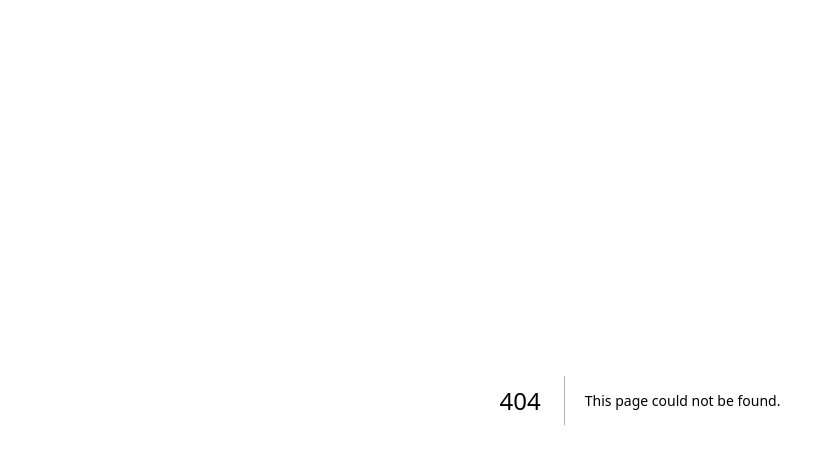
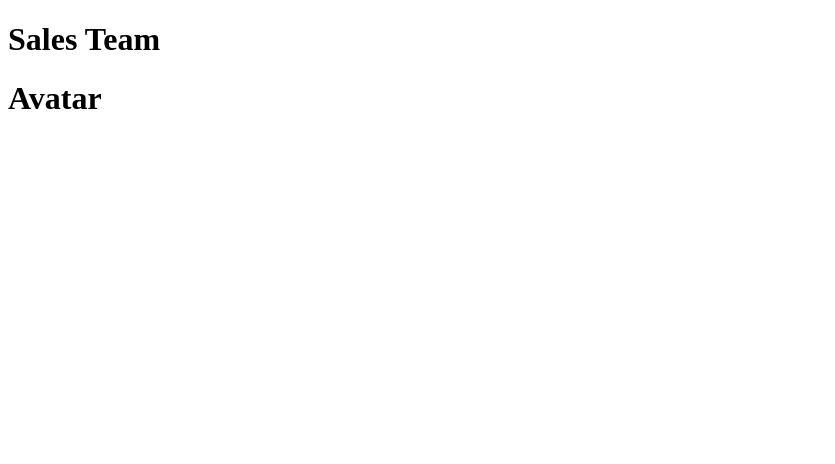
Before and after one commit to jumib/next14-practice, a Next.js app: page /about-us/company/sales in a window 1280 px wide. Before the commit this address had no page. Shown: the top 464 px of the page, without its empty margins (0-835 px from the left). Built offline with nearby package versions, Linux system fonts and the light colour scheme.

Commit message:
url 경로와 특별한 파일이름

```diff
--- /dev/null
+++ b/app/about-us/company/components/avatar.tsx
@@ -0,0 +1,3 @@
+export default function Avatar() {
+  return <h1>Avatar</h1>;
+}
--- /dev/null
+++ b/app/about-us/company/page.tsx
@@ -0,0 +1,3 @@
+export default function Company() {
+  return <h1>Company</h1>;
+}
--- /dev/null
+++ b/app/about-us/company/sales/page.tsx
@@ -0,0 +1,10 @@
+import Avatar from "../components/avatar";
+
+export default function Sales() {
+  return (
+    <>
+      <h1>Sales Team</h1>
+      <Avatar />
+    </>
+  );
+}
--- /dev/null
+++ b/app/about-us/page.tsx
@@ -0,0 +1,3 @@
+export default function AboutUs() {
+  return <h1>About Us</h1>;
+}
--- /dev/null
+++ b/app/not-found.tsx
@@ -0,0 +1,3 @@
+export default function NotFound() {
+  return <h1>Nooooooooo</h1>;
+}
--- a/app/page.tsx
+++ b/app/page.tsx
@@ -1,3 +1,3 @@
-export default function FirstNext() {
+export default function Page() {
   return <h1>Hello Nextjs!</h1>;
 }
```
